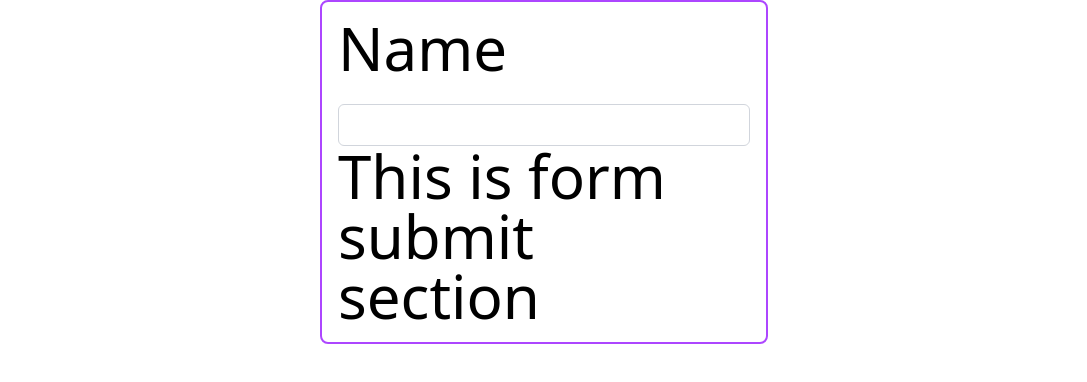
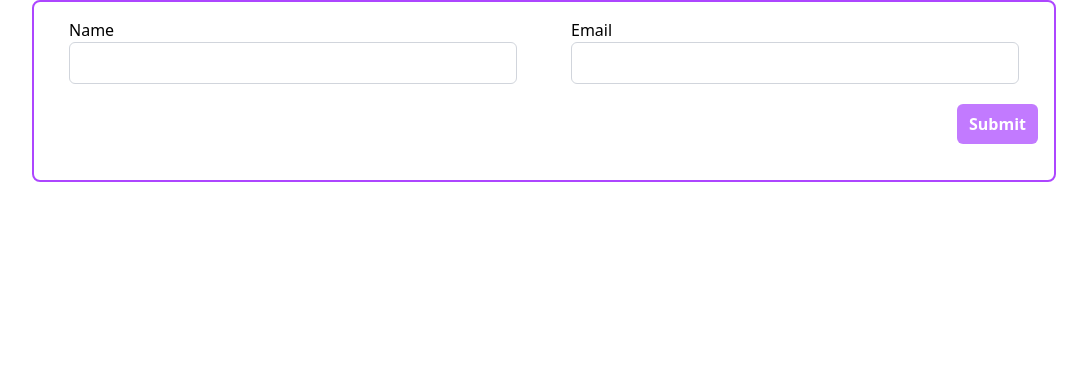
Before and after one commit to zesanahmed/react-reusable-components, a React (Vite) app: page / in a window 1280 px wide. Shown: the top 382 px of the page, without its empty margins (96-1183 px from the left). Built offline with nearby package versions, Linux system fonts and the light colour scheme.

Commit message:
Submit & Input element added

```diff
--- a/src/App.tsx
+++ b/src/App.tsx
@@ -1,20 +1,35 @@
-import { FieldValues, useForm } from "react-hook-form";
-import { Form, FormSection, FormSubmit } from "./components/ReusableForm";
+import { FieldValues, SubmitHandler, useForm } from "react-hook-form";
+import {
+  Form,
+  FormSection,
+  FormSubmit,
+  Input,
+} from "./components/ReusableForm";
 import Container from "./components/ui/Container";
+import { z } from "zod";
 
 function App() {
   const {
     register,
     handleSubmit,
     formState: { errors },
-  } = useForm();
+  } = useForm<TTest>();
   const onSubmit = (data: FieldValues) => {
     console.log(data);
   };
+  const TestSchema = z.object({
+    name: z.string(),
+    email: z.string().email(),
+  });
+
+  type TTest = z.infer<typeof TestSchema>;
 
   return (
     <Container>
-      <Form onSubmit={handleSubmit(onSubmit)}>
+      <Form
+        double={true}
+        onSubmit={handleSubmit(onSubmit) as SubmitHandler<FieldValues>}
+      >
         <FormSection>
           <div className="w-full max-w-md">
             <label htmlFor="name" className="block">
@@ -27,6 +42,12 @@
               </span>
             )}
           </div>
+          <Input
+            type="email"
+            label="Email"
+            register={register("email")}
+            errors={errors}
+          />
         </FormSection>
         <FormSubmit />
       </Form>
--- a/src/components/ReusableForm/Form.tsx
+++ b/src/components/ReusableForm/Form.tsx
@@ -1,11 +1,12 @@
 import { createContext } from "react";
 import cn from "../../utils/cn";
+import { TForm } from "../../types";
 
 export const FormElementContext = createContext<{ double: boolean } | null>(
   null
 );
 
-export const Form = ({ children, onSubmit, double }) => {
+export const Form = ({ children, onSubmit, double = false }: TForm) => {
   return (
     <FormElementContext.Provider value={{ double }}>
       <form
@@ -18,7 +19,7 @@
           }
         )}
       >
-        <h1>{children}</h1>
+        {children}
       </form>
     </FormElementContext.Provider>
   );
--- a/src/components/ReusableForm/FormSubmit.tsx
+++ b/src/components/ReusableForm/FormSubmit.tsx
@@ -1,9 +1,21 @@
-import React from "react";
+import Button from "../ui/Button";
+import cn from "../../utils/cn";
+import { useContext } from "react";
+import { FormElementContext } from "./Form";
 
 export const FormSubmit = () => {
+  const { double } = useContext(FormElementContext);
   return (
-    <div>
-      <h1>This is form submit section</h1>
+    <div
+      className={cn("grid grid-cols-1 justify-items-center gap-4 my-5", {
+        "grid-cols-2": double,
+      })}
+    >
+      <div className="w-full col-start-1 md:col-start-2 flex justify-end">
+        <Button className="w-full md:w-fit" type="submit">
+          Submit
+        </Button>
+      </div>
     </div>
   );
 };
--- /dev/null
+++ b/src/components/ReusableForm/Input.tsx
@@ -0,0 +1,13 @@
+export const Input = ({ label, register, errors, type }) => {
+  return (
+    <div className="w-full max-w-md">
+      <label htmlFor="name" className="block">
+        {label}
+      </label>
+      <input type={type} id="name" {...register} />
+      {errors.name && (
+        <span className="text-red-500 text-sm">{errors.name.message}</span>
+      )}
+    </div>
+  );
+};
--- a/src/components/ReusableForm/index.ts
+++ b/src/components/ReusableForm/index.ts
@@ -1,3 +1,4 @@
 export * from "./Form";
 export * from "./FormSection";
 export * from "./FormSubmit";
+export * from "./Input";
--- /dev/null
+++ b/src/types/index.ts
@@ -0,0 +1 @@
+export * from "./form.type";
```
Also changed, not shown: src/types/form.type.ts (added, +8 -0 lines).
